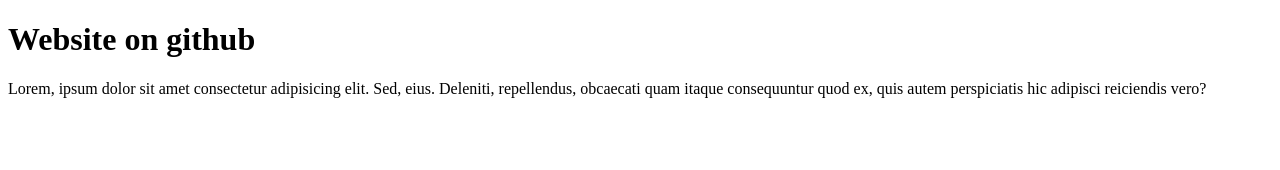
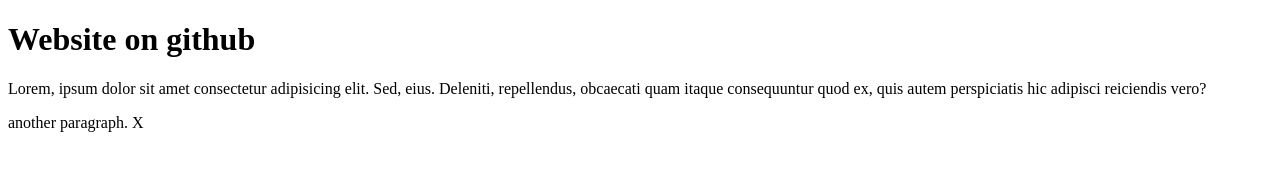
Before and after one commit to diego2704/studywebsites, a plain HTML site: page index.html in a window 1280 px wide. Drawn offline with Linux system fonts and the light colour scheme.

Commit message:
another try

```diff
--- a/index.html
+++ b/index.html
@@ -11,5 +11,7 @@
 
     <p>Lorem, ipsum dolor sit amet consectetur adipisicing elit. Sed, eius. Deleniti, repellendus, obcaecati quam itaque consequuntur quod ex, quis autem perspiciatis hic adipisci reiciendis vero?</p>
 
+    <p>another paragraph. X</p>
+
 </body>
 </html>
```
